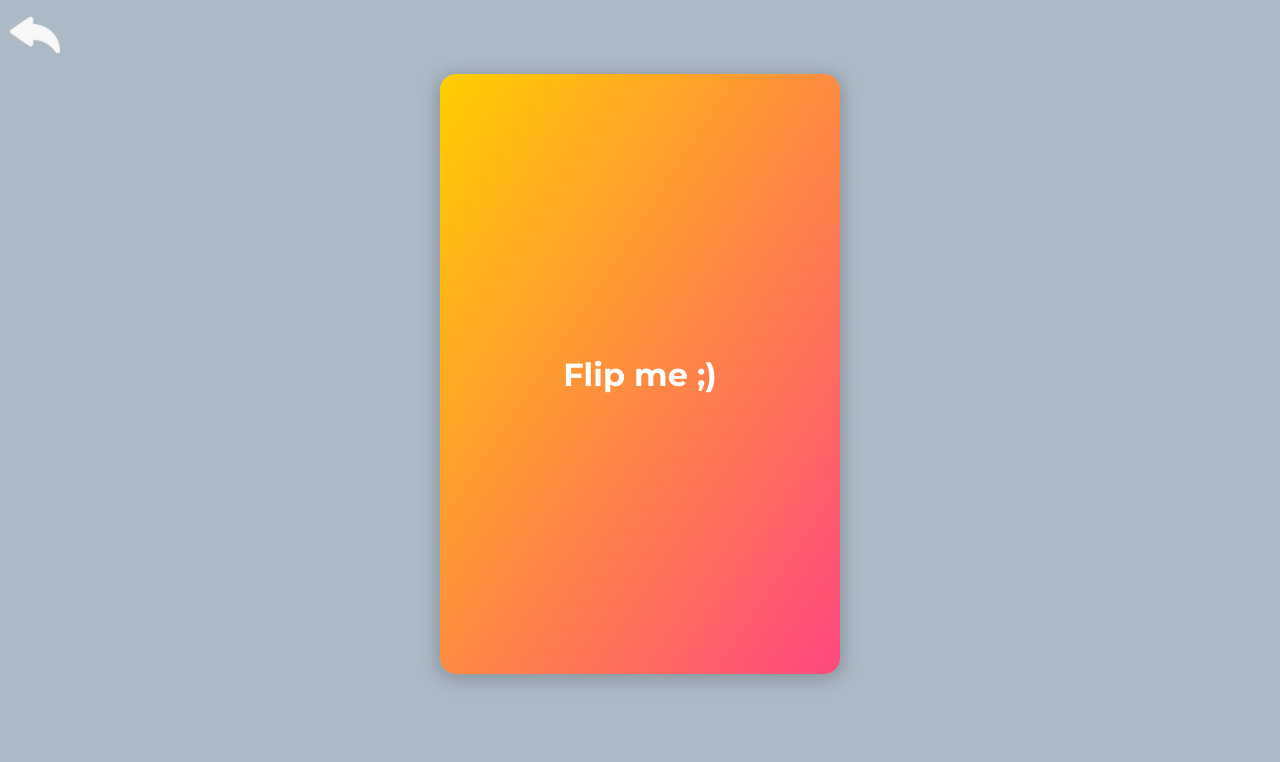
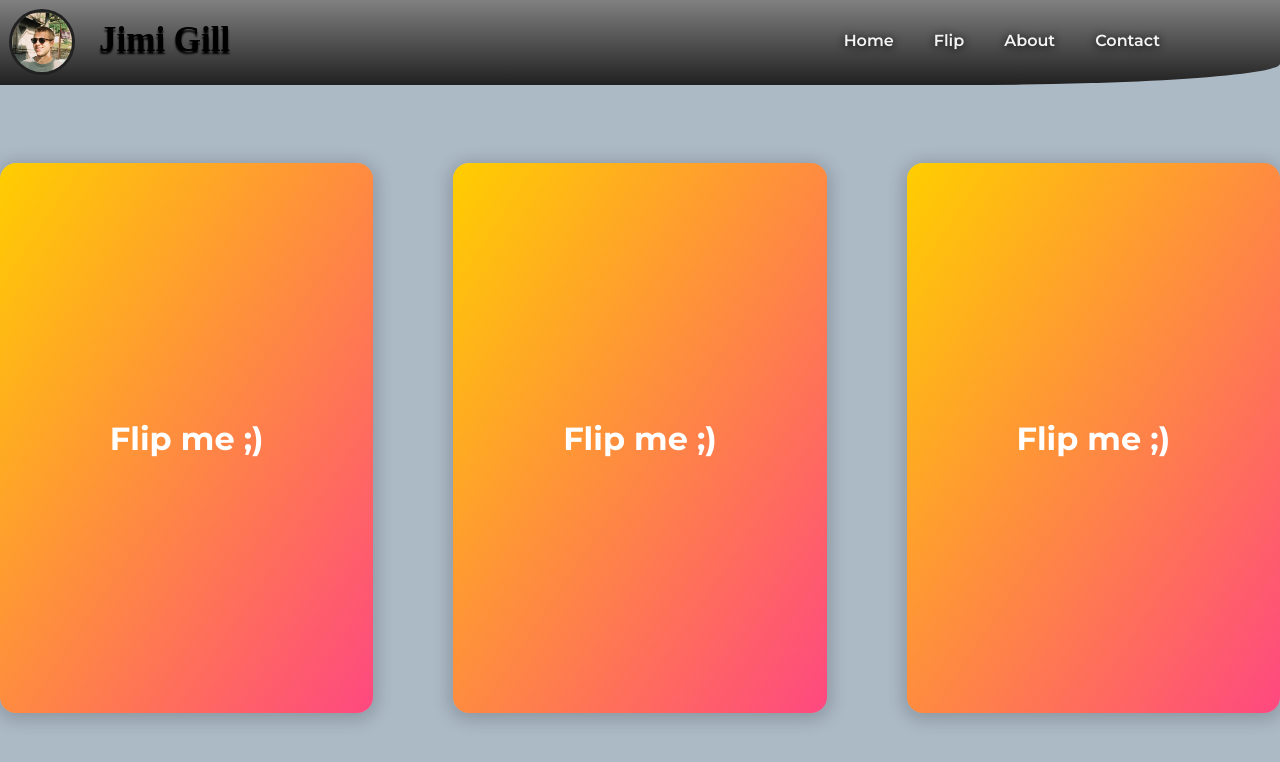
Before and after one commit to JimiRG/website-experiments, a plain HTML site: page flip.html in a window 1280 px wide. Drawn offline with Linux system fonts and the light colour scheme; a web font is replaced by a local one.

Commit message:
added some transitions and some navigation

```diff
--- a/flip.html
+++ b/flip.html
@@ -5,10 +5,31 @@
     <meta name="viewport" content="width=device-width, initial-scale=1.0">
     <title>Card Flipping</title>
     <link rel="stylesheet" href="style.css">
+    <link rel="stylesheet" href="transitions.css">
     <link href="https://fonts.googleapis.com/css2?family=Bungee+Spice&family=Honk&family=Montserrat:ital,wght@0,100..900;1,100..900&display=swap" rel="stylesheet">
 </head>
 <body>
-<a href="index.html"><img class="back--button" src="img/back.png" alt="" height="50px" width="50px"></a>
+
+    <div class="transition transition-2 is-active"></div>
+
+    <div class="page">
+
+        <header>
+            <nav>
+                <div class="title">
+                <img src="img/pp.jpeg" alt="Profile pic" class="logo">
+                <h1>Jimi Gill</h1>
+                </div>
+                <ul class="menu">
+                    <li class="menu__item"><a href="index.html">Home</a></li>
+                    <li class="menu__item is-active">Flip</li>
+                    <li class="menu__item">About</li>
+                    <li class="menu__item">Contact</li>
+                </ul>
+            </nav>
+        </header>
+
+        <section class="cards">
             <div class="card">
                 <div class="card__inner">
                     <div class="card__face card__face--front">
@@ -25,14 +46,61 @@
                                 <p>
                                     Lorem ipsum dolor sit amet, consectetur adipisicing elit.
                                     Mollitia totam atque animi laboriosam voluptatibus libero fugit
-                            fuga architecto amet facere!Ducimus eum accusantium soluta molestiae
-                            minima dicta reiciendis adipisci facere.
+                                    fuga architecto amet facere!Ducimus eum accusantium soluta molestiae.
                                 </p>
                             </div>
                         </div>
                     </div>
                 </div>
             </div>
+            <div class="card">
+                <div class="card__inner">
+                    <div class="card__face card__face--front">
+                        <h2>Flip me ;)</h2>
+                    </div>
+                    <div class="card__face card__face--back">
+                        <div class="card__content">
+                            <div class="card__header">
+                                <img src="img/pp.jpeg" alt="" class="pp">
+                                <h2>Jimi Gill</h2>
+                            </div>
+                            <div class="card__body">
+                                <h3>Javascript Apprentice</h3>
+                                <p>
+                                    Lorem ipsum dolor sit amet, consectetur adipisicing elit.
+                                    Mollitia totam atque animi laboriosam voluptatibus libero fugit
+                                    fuga architecto amet facere!Ducimus eum accusantium soluta molestiae.
+                                </p>
+                            </div>
+                        </div>
+                    </div>
+                </div>
+            </div>
+            <div class="card">
+                <div class="card__inner">
+                    <div class="card__face card__face--front">
+                        <h2>Flip me ;)</h2>
+                    </div>
+                    <div class="card__face card__face--back">
+                        <div class="card__content">
+                            <div class="card__header">
+                                <img src="img/pp.jpeg" alt="" class="pp">
+                                <h2>Jimi Gill</h2>
+                            </div>
+                            <div class="card__body">
+                                <h3>Javascript Apprentice</h3>
+                                <p>
+                                    Lorem ipsum dolor sit amet, consectetur adipisicing elit.
+                                    Mollitia totam atque animi laboriosam voluptatibus libero fugit
+                                    fuga architecto amet facere!Ducimus eum accusantium soluta molestiae.
+                                </p>
+                            </div>
+                        </div>
+                    </div>
+                </div>
+            </div>
+        </section>
+    </div>
 <script src="main.js"></script>
 </body>
 </html>
--- a/main.js
+++ b/main.js
@@ -1,13 +1,16 @@
+const transitionTimeout = 300
 
 document.addEventListener('DOMContentLoaded', function () {
 
-    const card = document.querySelector('.card__inner');
+    const cards = document.querySelectorAll('.card__inner');
     const homeFlip = document.querySelector('.home__flip')
 
-    if (card) {
-        card.addEventListener('click', function () {
-            card.classList.toggle('is-flipped')
-        });
+    if (cards) {
+        cards.forEach((card) => {
+            card.addEventListener('click', function () {
+                card.classList.toggle('is-flipped')
+            });
+        })
         }
 
     if (homeFlip) {
@@ -16,3 +19,28 @@ document.addEventListener('DOMContentLoaded', function () {
             });
         }
 })
+
+window.onload = () => {
+    const transition_el = document.querySelector('.transition');
+    const anchors = document.querySelectorAll('a');
+
+    setTimeout(() => {
+        transition_el.classList.remove('is-active')
+    }, transitionTimeout);
+
+
+    for (let i = 0; i < anchors.length; i++) {
+        const anchor = anchors[i]
+        anchor.addEventListener('click', e => {
+            e.preventDefault();
+            let target = e.target.href;
+
+            transition_el.classList.add('is-active');
+
+            setTimeout(() => {
+                window.location.href = target;
+            }, transitionTimeout);
+        })
+    }
+
+};
--- a/style.css
+++ b/style.css
@@ -17,10 +17,86 @@ body {
     background-color: #acbac6;
 }
 
+header {
+    padding-bottom: 30px;
+}
+
+nav {
+    display: flex;
+    justify-content: space-between;
+    align-items: center;
+    padding-bottom: 10px;
+    padding-top: 5px;
+    background-image: linear-gradient(360deg, var(--dark), gray);
+    border-radius: 0 0 25% 0;
+}
+
+nav .title {
+    display: flex;
+    justify-content: flex-start;
+    align-items: center;
+    gap: 1.5rem;
+    width: 500px;
+}
+
+nav h1 {
+    align-items: center;
+    font-size: 35px;
+    font-family: Bungee Spice;
+    text-shadow: 0px 3px 2px black;
+}
+
+nav .menu {
+    list-style-type: none;
+    display: flex;
+    align-items: center;
+    justify-content: flex-end;
+    margin-right: 100px;
+}
+
+nav .menu .menu__item {
+    display: block;
+    padding: 5px 15px;
+    margin-left: 5px;
+    margin-right: 5px;
+    color: var(--light);
+    text-shadow: 0px 1px 8px black;
+    font-weight: 600;
+    border-top: 3px solid transparent;
+    border-bottom: 3px solid transparent;
+}
+
+nav .menu .menu__item:hover {
+    color: orange;
+    border-color: orange;
+}
+
+nav .logo {
+    margin-left: 9px;
+    margin-top:
+    4px;
+    width: 60px;
+    border-radius: 50%;
+    border: 3px solid var(--dark);
+}
+
+nav a {
+    color: inherit;
+    text-decoration: inherit;
+}
+
+.cards {
+    padding-top: 3rem;
+    display: flex;
+    flex-wrap: flex;
+    gap: 5rem;
+    justify-content: center;
+}
+
 .card {
-    margin: 0 auto 0;
-    width: 400px;
-    height: 600px;
+    margin: 0 0 0;
+    width: 375px;
+    height: 550px;
     perspective: 1000px;
 }
 
@@ -35,6 +111,8 @@ body {
 
 .card__inner.is-flipped {
     transform: rotateY(180deg);
+    transition: transform 0.5s ease-out;
+
 }
 
 .card__face {
@@ -150,7 +228,9 @@ body {
     margin: auto;
     background: linear-gradient(180deg, var(--primary), #d12d21);
     border-radius: 16px 16px 2px 2px;
-    color: var(--dark)
+    color: var(--light);
+    font-size: 20px;
+    text-shadow: 0px 1px 4px black;
 
 }
 
@@ -165,6 +245,6 @@ body {
 }
 
 .back--button {
-    padding: 10px;
-    filter: invert(0.97)
+    padding: 25px;
+    filter: invert(1)
 }
--- /dev/null
+++ b/transitions.css
@@ -0,0 +1,47 @@
+.transition-1 {
+    position: fixed;
+    top: 0;
+    left: 0;
+    right: 0;
+    bottom: 0;
+    z-index: 101;
+    background-color: var(--dark);
+    opacity: 0;
+    pointer-events: none;
+    transition: 0.1s linear;
+}
+
+.transition-1.is-active {
+    opacity: 1;
+    pointer-events: all;
+}
+
+.transition-2 {
+    position: fixed;
+    top: 0;
+    left: -100%;
+    width: 100%;
+    bottom: 0;
+    z-index: 101;
+    background-color: var(--dark);
+    transition: 0.3s ease-out;
+}
+
+.transition-2.is-active {
+    left: 0;
+}
+
+.transition-3 {
+    position: fixed;
+    top: 100%;
+    left: 0;
+    right: 0;
+    height: 100%;
+    z-index: 101;
+    background-color: var(--dark);
+    transition: 0.5s ease-out;
+}
+
+.transition-3.is-active {
+    top: 0;
+}
```
Also changed, not shown: index.html (+25 -4 lines). Lines whose indentation alone changed are shown as unchanged.
